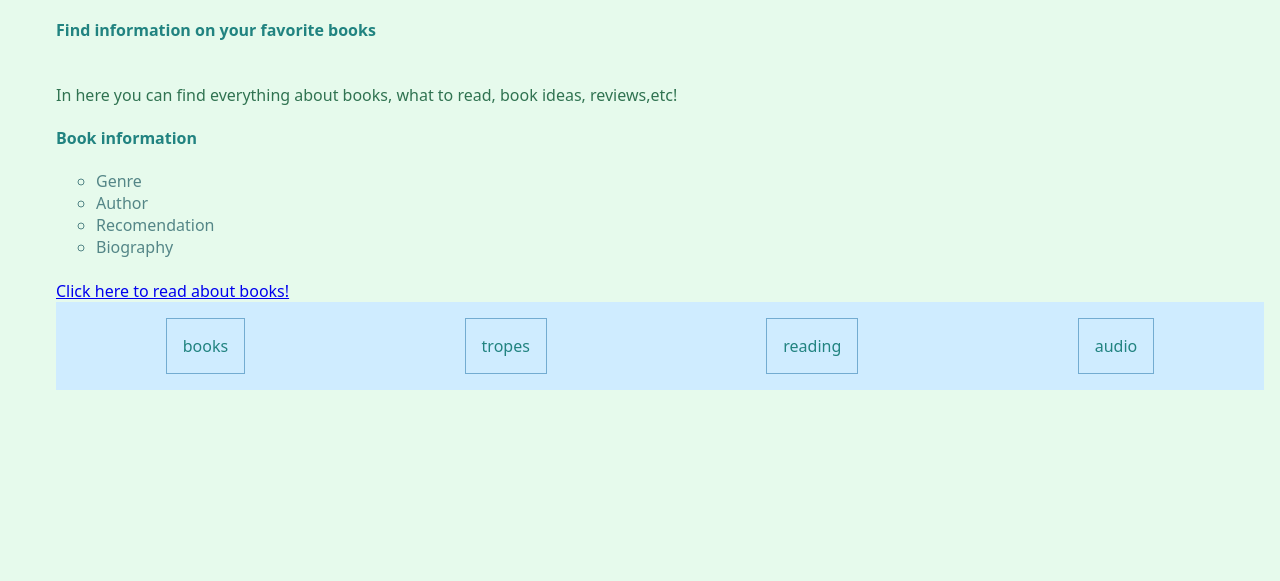
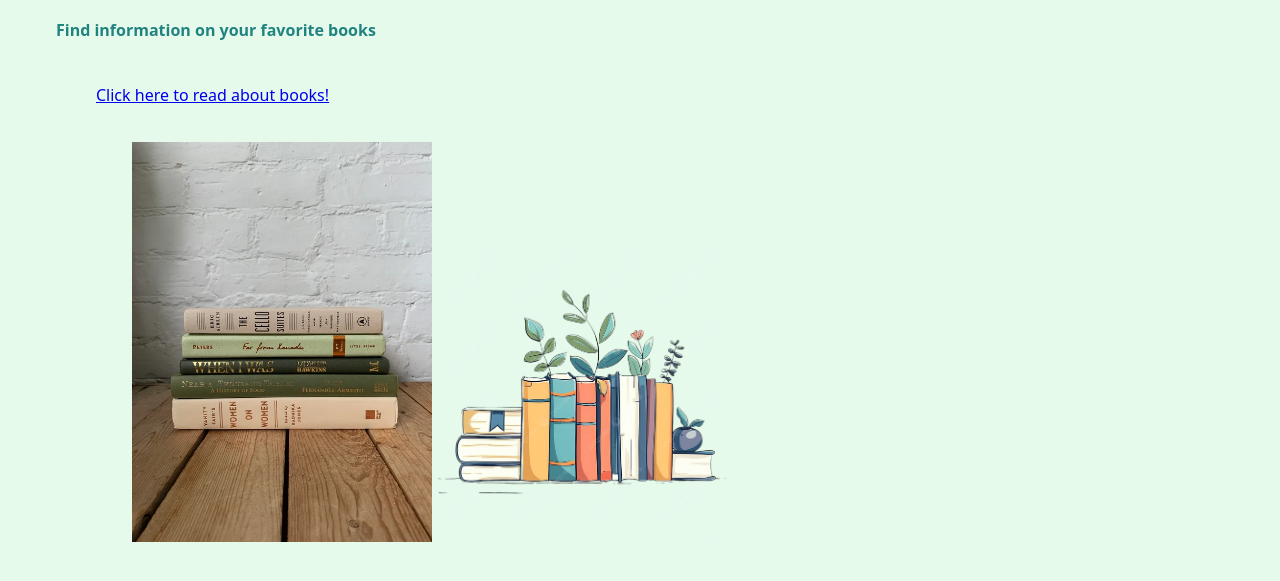
Before and after one commit to SihnmeyT/cps-early-college--project, a website: page index.html in a window 1280 px wide. Shown: the part 137-718 px from the top of the page. Drawn offline with Linux system fonts and the light colour scheme.

Commit message:
Adding images

```diff
--- a/index.html
+++ b/index.html
@@ -25,23 +25,13 @@
 
 
       <p style="color: #307351">
-       <br>
-        In here you can find everything about books, what to read, book ideas, reviews,etc!
-      </p>
-      <h4>Book information</h4>
       <ul style="color: #548687">
-      <li>Genre</li>
-      <li>Author</li>
-      <li>Recomendation</li>
-      <li>Biography</li>
-    </ul>
     <br>
     <a href="https://www.boston.com/tag/books/"> Click here to read about books!</a>
-    <div class="parent">
-      <div class="child">books</div>
-      <div class="child">tropes</div>
-      <div class="child">reading</div>
-      <div class="child">audio</div>
+      </div>
+      <div class="picture">
+      <img src="./Images/book.webp" alt="books" width="300">
+      <img src="./Images/Animated books.png" alt="animated book" width="300">
       </div>
     </main>
   </body>
--- a/styles.css
+++ b/styles.css
@@ -87,3 +87,14 @@ background-color: var(--primary-color) ;
   padding: 1rem;
   margin: 1rem;
 }
+.picture{
+  display: flex;
+  flex-direction: column;
+  flex-wrap: wrap;
+  display: block;
+  padding: 1rem;
+  width: 100%;
+  min-width: 200px;
+  margin: 20px;
+  height: auto;
+}
```
Also changed, not shown: Images/Animated books.png (added), Images/book.webp (added).
